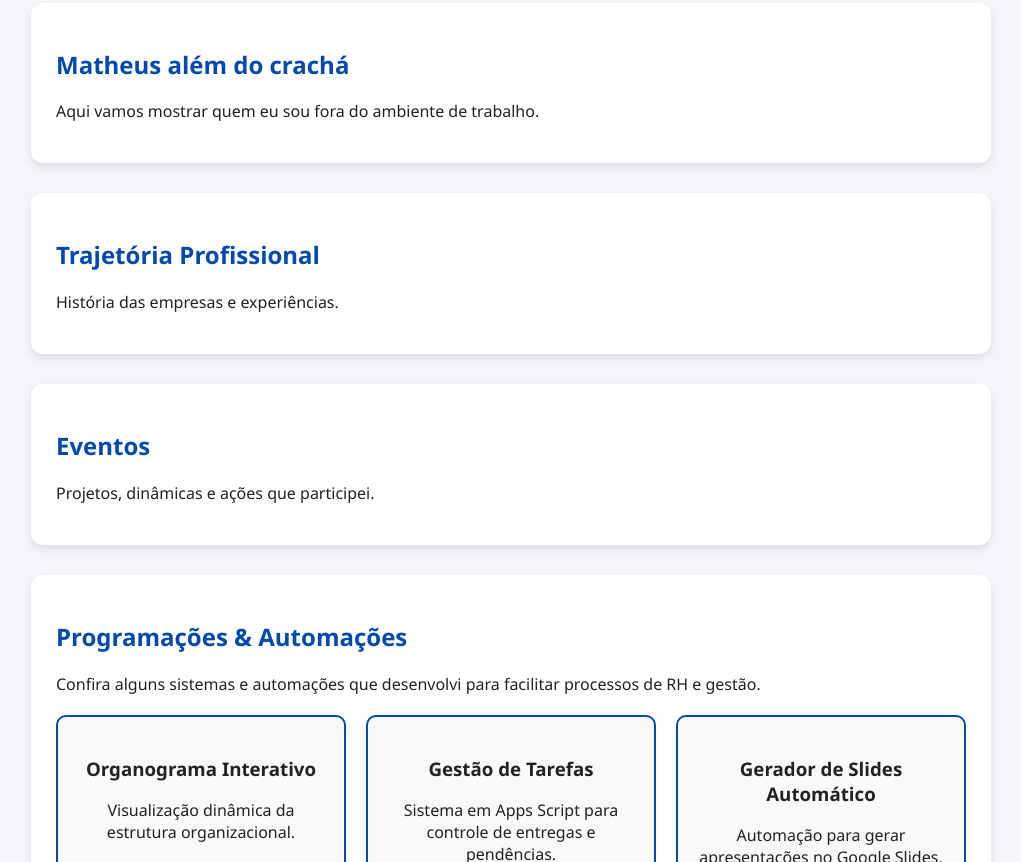
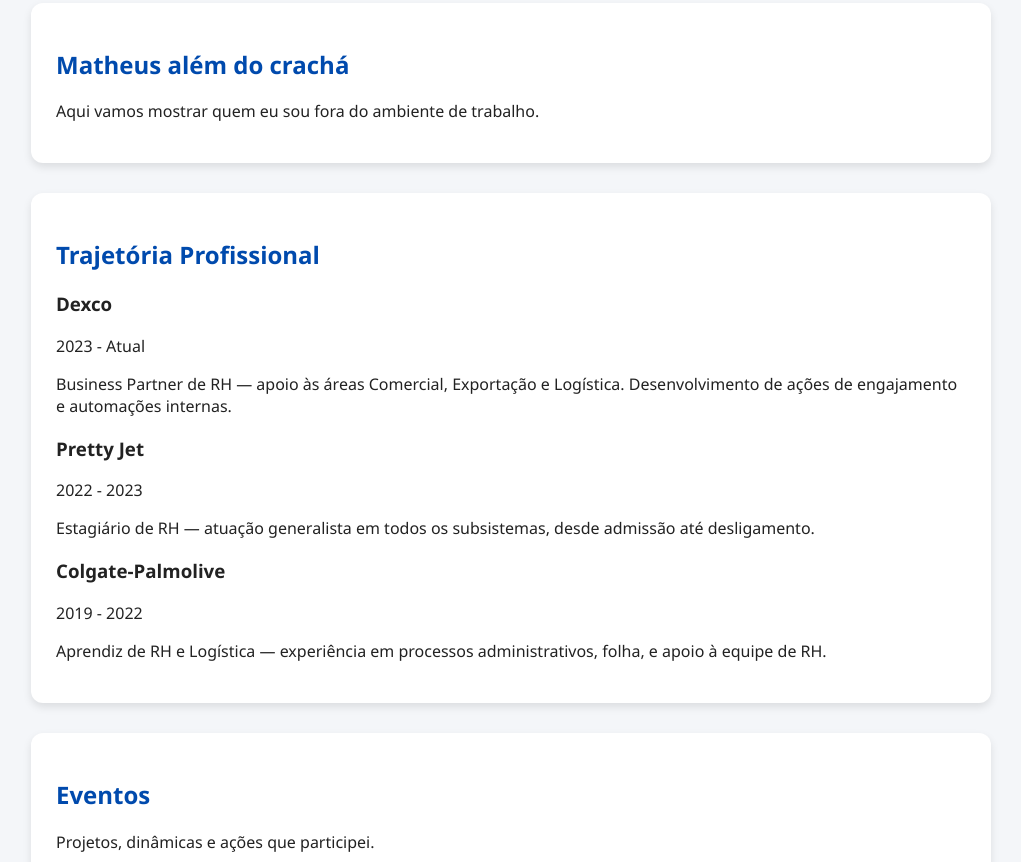
Before and after one commit to Matheustj35/matheus-portfolio, a plain HTML site: page index.html in a window 1280 px wide. Shown: the part 376-1238 px from the top of the page, without its empty margins (129-1150 px from the left). Drawn offline with Linux system fonts and the light colour scheme.

Commit message:
Update index.html

```diff
--- a/index.html
+++ b/index.html
@@ -33,9 +33,36 @@
     </section>
 
     <section id="trajetoria">
-      <h2>Trajetória Profissional</h2>
-      <p>História das empresas e experiências.</p>
-    </section>
+  <h2>Trajetória Profissional</h2>
+  <div class="timeline">
+
+    <div class="timeline-item">
+      <div class="timeline-content">
+        <h3>Dexco</h3>
+        <span class="ano">2023 - Atual</span>
+        <p>Business Partner de RH — apoio às áreas Comercial, Exportação e Logística. Desenvolvimento de ações de engajamento e automações internas.</p>
+      </div>
+    </div>
+
+    <div class="timeline-item">
+      <div class="timeline-content">
+        <h3>Pretty Jet</h3>
+        <span class="ano">2022 - 2023</span>
+        <p>Estagiário de RH — atuação generalista em todos os subsistemas, desde admissão até desligamento.</p>
+      </div>
+    </div>
+
+    <div class="timeline-item">
+      <div class="timeline-content">
+        <h3>Colgate-Palmolive</h3>
+        <span class="ano">2019 - 2022</span>
+        <p>Aprendiz de RH e Logística — experiência em processos administrativos, folha, e apoio à equipe de RH.</p>
+      </div>
+    </div>
+
+  </div>
+</section>
+
 
     <section id="eventos">
       <h2>Eventos</h2>
```
